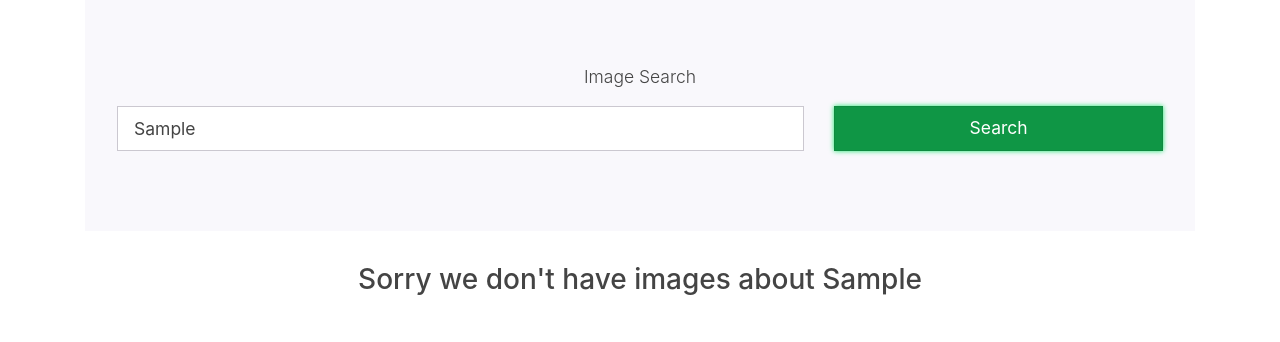
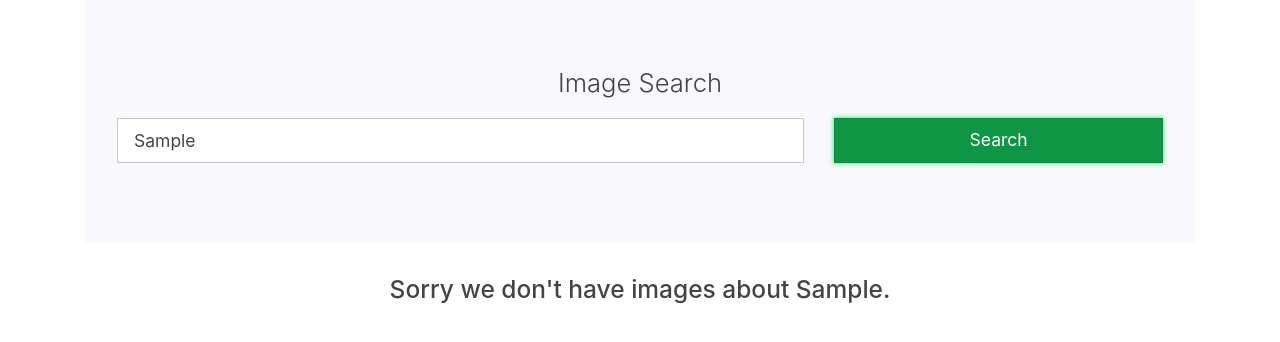
Before and after one commit to tavoxr/image_search, a React (Create React App) app: page / in a window 1280 px wide. Both pictures are taken after typing "Sample" into the empty fields and a click on the input "Search". Shown: the top 342 px of the page. Built offline with nearby package versions, Linux system fonts and the light colour scheme; no server answers.

Commit message:
validations

```diff
--- a/src/App.js
+++ b/src/App.js
@@ -29,7 +29,6 @@ class App extends React.Component {
 
 
 
-
       try{
 
         const url = `https://pixabay.com/api/?key=14906587-973d8c93741cbcc837d6738da&q=${termino}&per_page=20&lang=es&en`;
@@ -45,7 +44,9 @@ class App extends React.Component {
 
         })
 
-        console.log(data.hits);
+
+
+
 
 
 
@@ -54,14 +55,14 @@ class App extends React.Component {
         // console.log(error.message);
         this.setState({
           loading:false,
-          error:`Sorry we don't have images about ${termino}`
+          error:`Sorry we don't have images about ${termino}.`
         })
 
       }
 
     }else{
         this.setState({
-          error:'Type Something',
+          error:'Please enter something to search.',
           loading:false
         })
 
@@ -96,11 +97,11 @@ class App extends React.Component {
 
       />
     }
-    // if(!this.state.imagenes){
-    //   return <Error
-    //     error={}
-    //   />
-    // }
+    if(this.state.termino && this.state.imagenes.length===0){
+      return  <h3>Sorry we don't have images about {this.state.termino}</h3>
+
+
+   }
 
     return  <ImagesContainer
                 imagenes={this.state.imagenes}
@@ -112,7 +113,7 @@ class App extends React.Component {
 render(){
   return (
     <div className="app container">
-      <div className='jumbotron'>
+      <div className='jumbotron' id='title'>
         <p className='lead text-center'>Image Search</p>
         <Search
             datosBusqueda={this.datosBusqueda}
--- a/src/components/general/Error.js
+++ b/src/components/general/Error.js
@@ -7,9 +7,9 @@ const Error=(props)=>{
 
 return(
 <div>
-    <h2>
+    <h3>
         {props.error}
-    </h2>
+    </h3>
 </div>
 
 
--- a/src/index.css
+++ b/src/index.css
@@ -12,3 +12,17 @@ code {
   font-family: source-code-pro, Menlo, Monaco, Consolas, 'Courier New',
     monospace;
 }
+
+
+
+#title{
+
+
+
+}
+
+
+#title p{
+
+  font-size: 1.6rem;
+}
```
